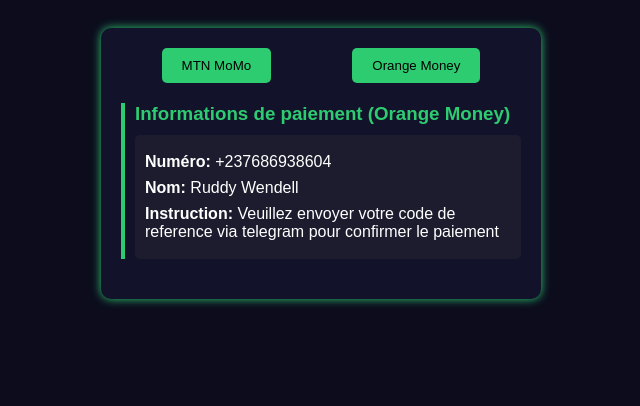
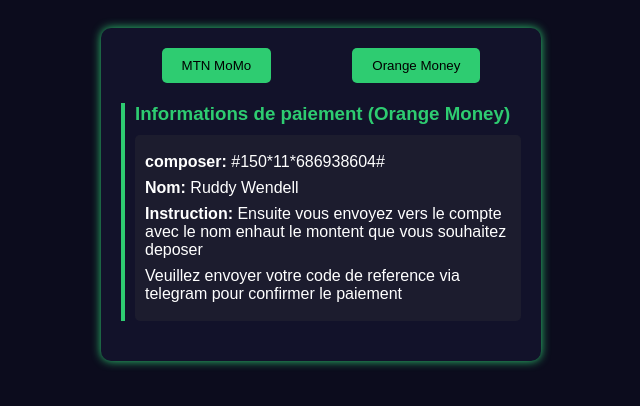
Before and after one commit to RuddyWeilleur15/cBPharmm-, a plain HTML site: page Index.html in a window 1280 px wide. Both pictures are taken after a click on the button "Orange Money". Shown: the whole page, without its empty margins (319-959 px from the left). Drawn offline with Linux system fonts and the light colour scheme.

Commit message:
Update Index.html

```diff
--- a/Index.html
+++ b/Index.html
@@ -70,9 +70,9 @@
     <div id="orange" class="payment-box" style="display: none;">
       <h3>Informations de paiement (Orange Money)</h3>
       <div class="info">
-        <p><strong>Numéro:</strong> +237686938604</p>
+        <p><strong>composer:</strong> #150*11*686938604#</p>
         <p><strong>Nom:</strong> Ruddy Wendell</p>
-        <p><strong>Instruction:</strong>  Veuillez envoyer votre code de reference via telegram pour confirmer le paiement</p>
+        <p><strong>Instruction:</strong> Ensuite vous envoyez vers le compte avec le nom enhaut le montent que vous souhaitez deposer</p> Veuillez envoyer votre code de reference via telegram pour confirmer le paiement</p>
       </div>
     </div>
   </div>
```
